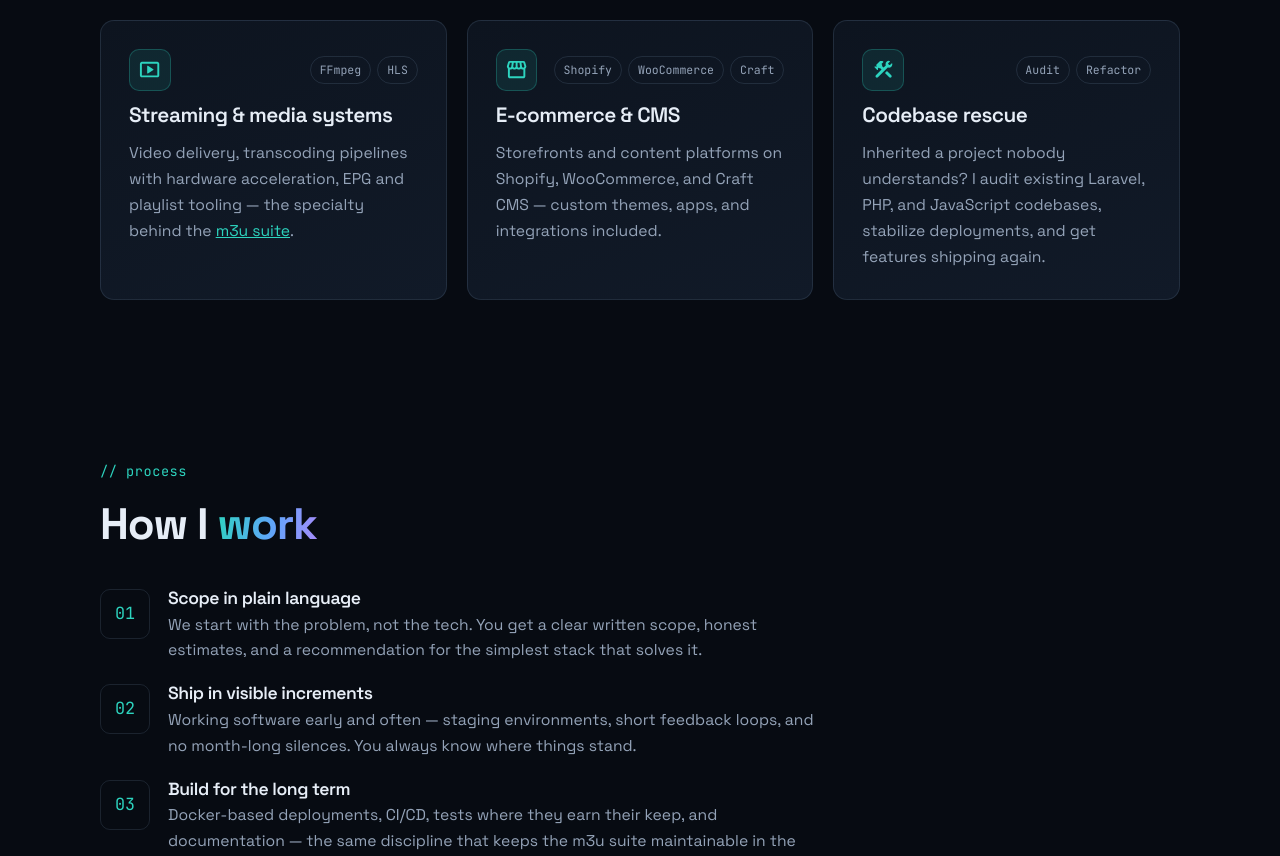
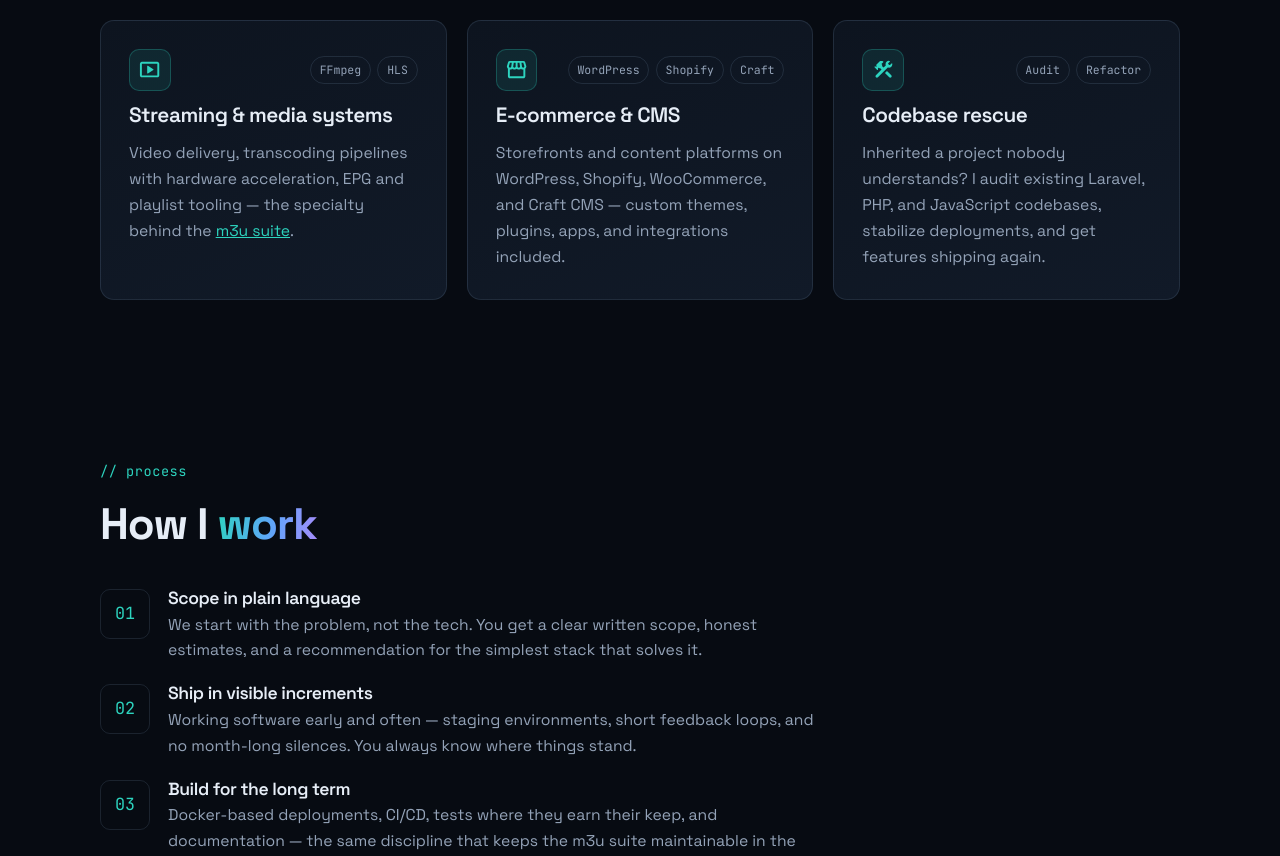
Before and after one commit to sparkison/sparkison.dev, a plain HTML site: page services/index.html in a window 1280 px wide. Shown: the part 1099-1955 px from the top of the page. Drawn offline with Linux system fonts and the light colour scheme.

Commit message:
chore: Update to include Postgres and WP

```diff
--- a/services/index.html
+++ b/services/index.html
@@ -183,12 +183,12 @@
         <article class="card reveal">
           <div class="card-top">
             <span class="card-icon" aria-hidden="true"><svg fill="currentColor" viewBox="0 -960 960 960"><path d="M201-120q-33 0-56.5-23.5T121-200v-318q-23-21-35.5-54t-.5-72l42-136q8-26 28.5-43t47.5-17h556q27 0 47 16.5t29 43.5l42 136q12 39-.5 71T841-518v318q0 33-23.5 56.5T761-120H201Zm368-440q27 0 41-18.5t11-41.5l-22-140h-78v148q0 21 14 36.5t34 15.5Zm-180 0q23 0 37.5-15.5T441-612v-148h-78l-22 140q-4 24 10.5 42t37.5 18Zm-178 0q18 0 31.5-13t16.5-33l22-154h-78l-40 134q-6 20 6.5 43t41.5 23Zm540 0q29 0 42-23t6-43l-42-134h-76l22 154q3 20 16.5 33t31.5 13ZM201-200h560v-282q-5 2-6.5 2H751q-27 0-47.5-9T663-518q-18 18-41 28t-49 10q-27 0-50.5-10T481-518q-17 18-39.5 28T393-480q-29 0-52.5-10T299-518q-21 21-41.5 29.5T211-480h-4.5q-2.5 0-5.5-2v282Zm560 0H201h560Z"/></svg></span>
-            <span class="chip-row"><span class="chip">Shopify</span><span class="chip">WooCommerce</span><span class="chip">Craft</span></span>
+            <span class="chip-row"><span class="chip">WordPress</span><span class="chip">Shopify</span><span class="chip">Craft</span></span>
           </div>
           <h3>E-commerce &amp; CMS</h3>
           <p>
-            Storefronts and content platforms on Shopify, WooCommerce, and Craft CMS —
-            custom themes, apps, and integrations included.
+            Storefronts and content platforms on WordPress, Shopify, WooCommerce, and
+            Craft CMS — custom themes, plugins, apps, and integrations included.
           </p>
         </article>
         <article class="card reveal">
```
Also changed, not shown: index.html (+2 -1 lines), resume/index.html (+1 -0 lines).
